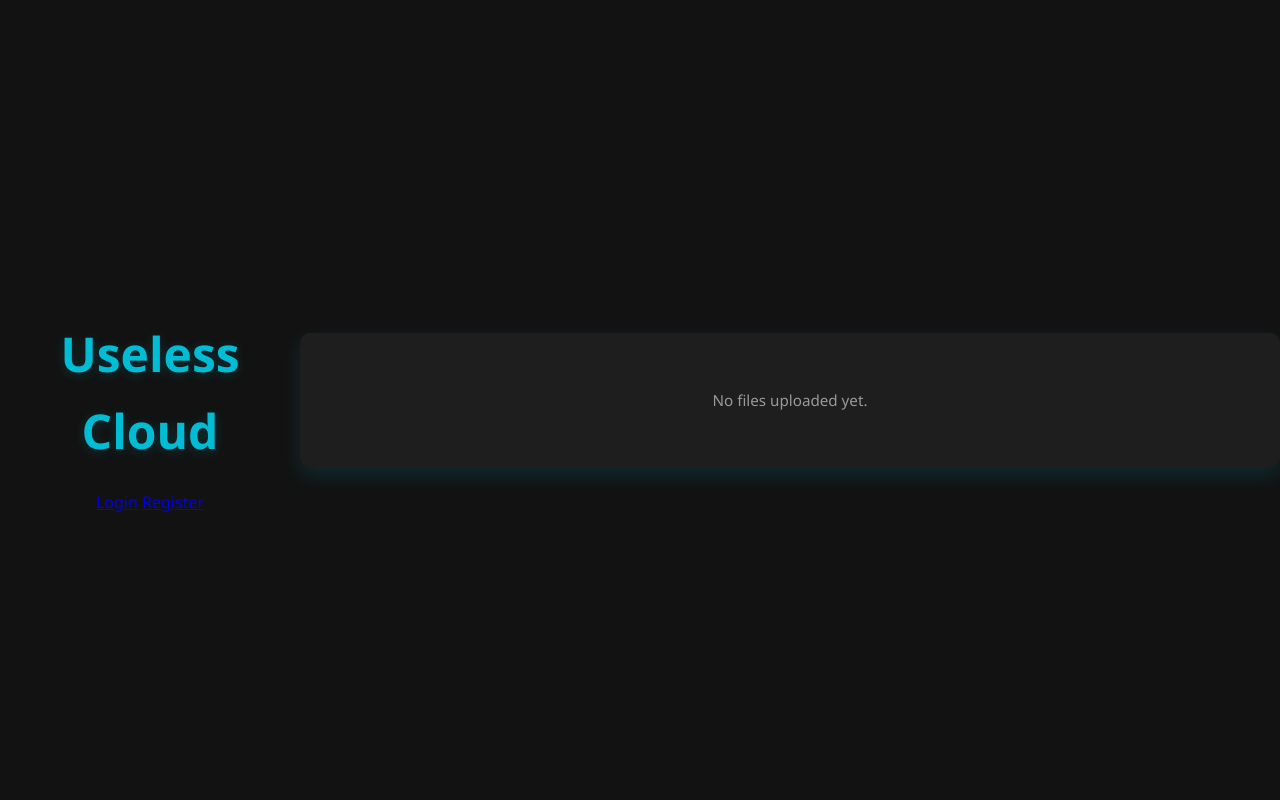
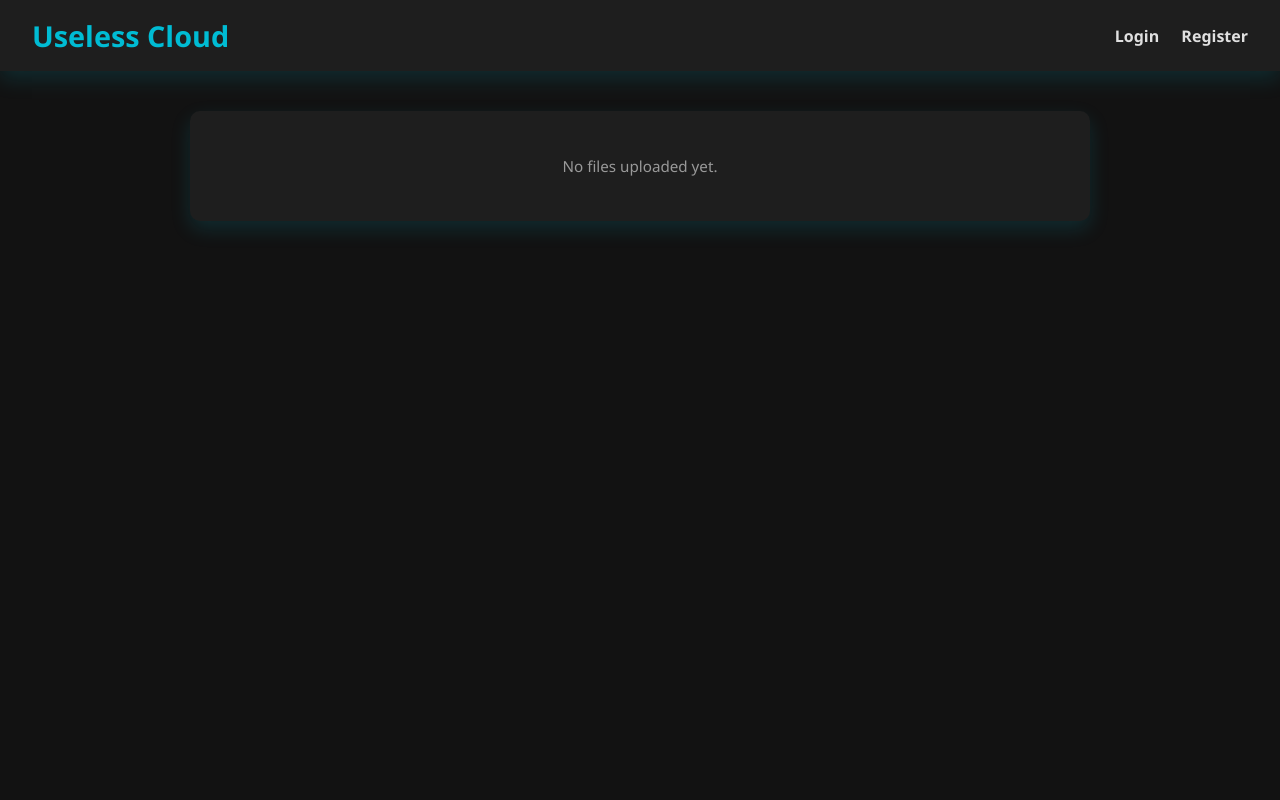
Before and after one commit to idkwests/IdkwestUpload, a Flask app: page / in a window 1280 px wide. Run offline with Flask 3, Linux system fonts and the light colour scheme; data that the repository does not hold is empty; some libraries are stand-ins or nearby versions.

Commit message:
Update style.css
i accidentally pasted the wrong CSS, sob

```diff
--- a/static/style.css
+++ b/static/style.css
@@ -12,74 +12,88 @@
     --focus-ring: 0 0 0 3px rgba(0, 188, 212, 0.4);
 }
 
+* {
+    box-sizing: border-box;
+}
+
 body {
     background: var(--dark);
     color: var(--text);
     font-family: 'Segoe UI', Tahoma, Geneva, Verdana, sans-serif;
     margin: 0;
     padding: 0;
-    display: flex;
-    justify-content: center;
-    align-items: center;
-    text-align: center;
     min-height: 100vh;
     animation: fadeIn 0.8s ease-in-out;
-    line-height: 1.6;
+}
+
+.navbar {
+    background: var(--medium);
+    padding: 16px 32px;
+    display: flex;
+    justify-content: space-between;
+    align-items: center;
+    box-shadow: var(--shadow);
+}
+
+.navbar h1 {
+    color: var(--primary);
+    font-size: 1.8rem;
+    margin: 0;
+}
+
+.nav-links a,
+.nav-links span {
+    margin-left: 18px;
+    color: var(--text);
+    text-decoration: none;
+    font-weight: bold;
+    transition: color var(--transition);
+}
+
+.nav-links a:hover {
+    color: var(--hover);
 }
 
 .container {
     max-width: 900px;
-    width: 95%;
+    margin: 40px auto;
     background: var(--medium);
-    padding: 40px;
+    padding: 30px;
     border-radius: var(--radius);
     box-shadow: var(--shadow);
-    transition: box-shadow var(--transition);
+    text-align: center;
 }
 
-.container:hover {
-    box-shadow: 0 10px 30px rgba(0, 188, 212, 0.2);
-}
-
-h1 {
-    font-size: 3rem;
-    color: var(--primary);
-    text-shadow: 0 2px 12px rgba(0, 188, 212, 0.2);
-    margin-bottom: 20px;
-}
-
-.actions {
-    display: flex;
-    justify-content: center;
-    flex-wrap: wrap;
-    gap: 14px;
-    margin-bottom: 25px;
-}
-
-.btn, .download-btn, .rate-btn {
-    background: linear-gradient(to right, var(--primary), var(--hover));
+.btn,
+.download-btn,
+.rate-btn,
+button {
+    background: var(--primary);
     color: var(--dark);
     font-weight: bold;
-    padding: 10px 18px;
+    padding: 10px 16px;
+    border: none;
     border-radius: 6px;
     text-decoration: none;
     display: inline-block;
-    transition: all var(--transition);
+    transition: background var(--transition), transform var(--transition);
     cursor: pointer;
-    border: none;
-    outline: none;
 }
 
 .btn:hover,
 .download-btn:hover,
-.rate-btn:hover {
-    transform: scale(1.06);
-    filter: brightness(1.1);
+.rate-btn:hover,
+button:hover {
+    background: var(--hover);
+    transform: scale(1.05);
 }
 
+button:focus,
 .btn:focus,
 .download-btn:focus,
-.rate-btn:focus {
+.rate-btn:focus,
+input:focus,
+textarea:focus {
     outline: none;
     box-shadow: var(--focus-ring);
 }
@@ -97,25 +111,23 @@ ul.file-list {
     border-radius: var(--radius);
     max-width: 600px;
     box-shadow: 0 4px 10px rgba(0, 0, 0, 0.4);
-    transition: transform var(--transition), box-shadow var(--transition);
+    transition: transform var(--transition);
 }
 
 .file-item:hover {
     transform: translateY(-4px);
-    box-shadow: 0 6px 18px rgba(0, 0, 0, 0.5);
 }
 
 .file-header h3 {
     margin: 0;
-    font-size: 1.6rem;
+    font-size: 1.5rem;
     color: var(--primary);
-    text-shadow: 0 1px 8px rgba(0, 188, 212, 0.15);
 }
 
+.file-description,
 .desc {
     margin-top: 6px;
-    font-size: 0.96rem;
-    color: var(--text);
+    font-size: 0.95rem;
 }
 
 .uploader {
@@ -124,9 +136,8 @@ ul.file-list {
     color: var(--muted);
 }
 
-.download-btn {
-    margin-top: 16px;
-    font-size: 1rem;
+.download-link {
+    margin-top: 14px;
 }
 
 .rating {
@@ -135,39 +146,88 @@ ul.file-list {
     justify-content: center;
     align-items: center;
     gap: 10px;
-    flex-wrap: wrap;
 }
 
-.rate-btn {
-    font-size: 0.95rem;
-    padding: 8px 14px;
-    background: var(--hover);
-    color: var(--dark);
-    border-radius: 6px;
-    font-weight: 600;
+form {
+    margin-top: 20px;
+    text-align: left;
+    max-width: 500px;
+    margin-left: auto;
+    margin-right: auto;
 }
 
+label {
+    display: block;
+    margin-bottom: 12px;
+    font-size: 1rem;
+}
+
+input[type="text"],
+input[type="password"],
+input[type="file"],
+textarea {
+    width: 100%;
+    padding: 10px;
+    margin-top: 4px;
+    background: var(--light);
+    border: 1px solid #333;
+    border-radius: var(--radius);
+    color: var(--text);
+    font-size: 1rem;
+    transition: border var(--transition), box-shadow var(--transition);
+}
+
+textarea {
+    resize: vertical;
+    min-height: 80px;
+}
+
+.flash {
+    list-style: none;
+    padding: 0;
+    margin: 10px 0 20px;
+}
+
+.flash li {
+    background: #ff5252;
+    color: #fff;
+    padding: 12px;
+    border-radius: var(--radius);
+    margin-bottom: 8px;
+    text-align: center;
+}
+
+a {
+    color: var(--primary);
+    text-decoration: none;
+}
+
+a:hover {
+    color: var(--hover);
+    text-decoration: underline;
+}
 .muted {
     color: var(--muted);
     font-size: 0.95rem;
 }
-
-/* Animations */
 @keyframes fadeIn {
     from {
         opacity: 0;
-        transform: translateY(16px);
+        transform: translateY(12px);
     }
     to {
         opacity: 1;
         transform: translateY(0);
     }
 }
+@media (max-width: 600px) {
+    .navbar {
+        flex-direction: column;
+        align-items: flex-start;
+    }
 
-/* bob new css ty andme */
-@media (max-width: 600px) {
-    h1 {
-        font-size: 2.2rem;
+    .nav-links {
+        margin-top: 10px;
     }
 
     .file-item {
@@ -176,7 +236,5 @@ ul.file-list {
 
     .btn, .download-btn, .rate-btn {
         width: 100%;
-        padding: 10px 14px;
-        text-align: center;
     }
 }
```
